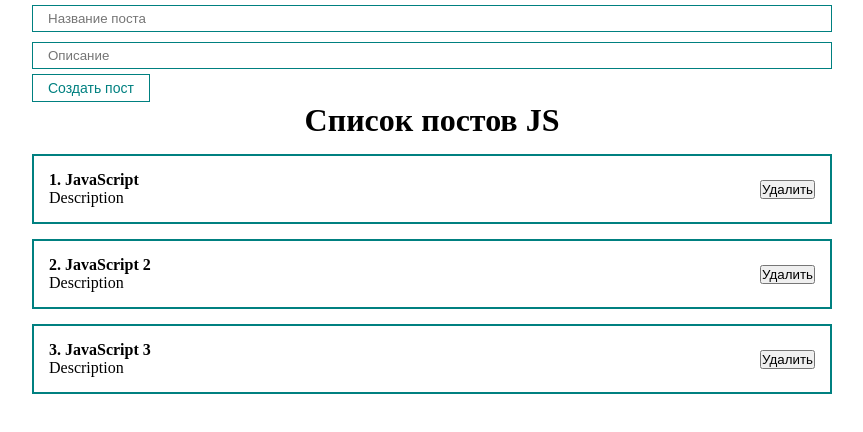
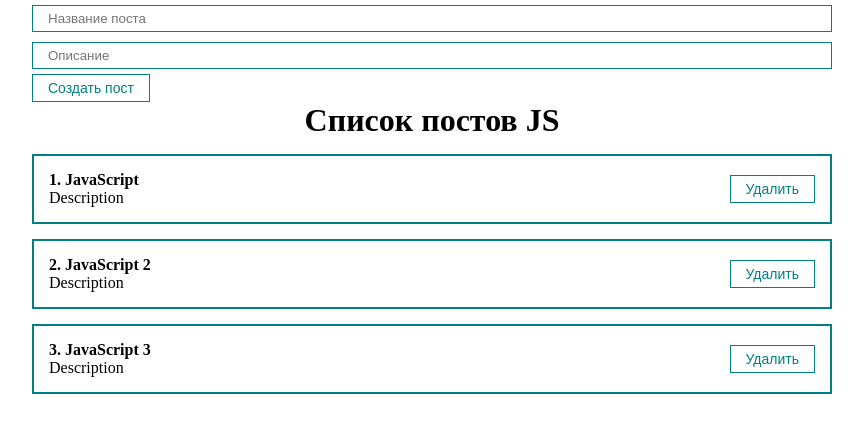
Before and after one commit to valeryaosta/posts-lists-fundamentals, a React (Create React App) app: page / in a window 1280 px wide. Shown: the top 432 px of the page, without its empty margins (208-1071 px from the left). Built offline with nearby package versions, Linux system fonts and the light colour scheme.

Commit message:
postForm/postList,condition,refactor

```diff
--- a/src/App.js
+++ b/src/App.js
@@ -1,8 +1,7 @@
-import React, {useRef, useState} from "react";
+import React, {useState} from "react";
 import "./styles/App.css";
-import PostList from "./components/PostList";
-import MyButton from "./components/UI/button/MyButton";
-import MyInput from "./components/UI/input/MyInput";
+import PostList from "./components/UI/PostList";
+import PostForm from "./components/UI/PostForm";
 
 
 function App() {
@@ -13,33 +12,21 @@ function App() {
         {id: 3, title: 'JavaScript 3', body: 'Description'}
     ]);
 
-    const [post, setPost] = useState({title: '', body: ''});
-
-    const addNewPost = (e) => {
-        e.preventDefault();
-        setPosts([...posts, {...post, id: Date.now()}]);
-        setPost({title: '', body: ''});
+    const createPost = (newPost) => {
+        setPosts([...posts, newPost])
     };
 
+    const removePost = (post) => {
+        setPosts(posts.filter(p => p.id !== post.id))
+    };
 
     return (
         <div className="App">
-            <form>
-                <MyInput value={post.title}
-                         onChange={e => setPost({...post, title: e.target.value})}
-                         type="text"
-                         placeholder="Название поста"
-                />
-                <MyInput
-                    value={post.body}
-                    onChange={e => setPost({...post, body: e.target.value})}
-                    type="text"
-                    placeholder="Описание"
-                />
-                <MyButton onClick={addNewPost}>Создать пост</MyButton>
-            </form>
-
-            <PostList posts={posts} title={'Список постов JS'}/>
+            <PostForm create={createPost}/>
+            {posts.length !== 0
+                ? <PostList posts={posts} title={'Список постов JS'} remove={removePost}/>
+                : <h1 style={{textAlign: 'center'}}>Посты не найдены</h1>
+            }
         </div>
     );
 }
--- /dev/null
+++ b/src/components/UI/PostForm.jsx
@@ -0,0 +1,37 @@
+import React, {useState} from 'react';
+import MyInput from "./input/MyInput";
+import MyButton from "./button/MyButton";
+
+const PostForm = ({create}) => {
+
+    const addNewPost = (e) => {
+
+        e.preventDefault();
+        const newPost = {
+            ...post, id: Date.now()
+        }
+        create(newPost);
+        setPost({title: '', body: ''});
+    };
+
+    const [post, setPost] = useState({title: '', body: ''});
+
+    return (
+        <form>
+            <MyInput value={post.title}
+                     onChange={e => setPost({...post, title: e.target.value})}
+                     type="text"
+                     placeholder="Название поста"
+            />
+            <MyInput
+                value={post.body}
+                onChange={e => setPost({...post, body: e.target.value})}
+                type="text"
+                placeholder="Описание"
+            />
+            <MyButton onClick={addNewPost}>Создать пост</MyButton>
+        </form>
+    );
+};
+
+export default PostForm;
--- a/src/components/PostItem.jsx
+++ b/src/components/UI/PostItem.jsx
@@ -1,4 +1,5 @@
 import React from 'react';
+import MyButton from "./button/MyButton";
 
 const PostItem = (props) => {
 
@@ -12,7 +13,7 @@ const PostItem = (props) => {
                 </div>
             </div>
             <div className="post__btns">
-                <button>Удалить</button>
+                <MyButton onClick={() => props.remove(props.post)}>Удалить</MyButton>
             </div>
         </div>
 
--- a/src/components/PostList.jsx
+++ b/src/components/UI/PostList.jsx
@@ -1,14 +1,14 @@
 import React from 'react';
 import PostItem from "./PostItem";
 
-const PostList = ({posts, title}) => {
+const PostList = ({posts, title, remove}) => {
     return (
         <div>
             <h1 style={{textAlign: 'center'}}>
                 {title}
             </h1>
             {posts.map((post, index) =>
-                <PostItem number={index + 1} post={post} key={post.id}/>
+                <PostItem remove={remove} number={index + 1} post={post} key={post.id}/>
             )}
         </div>
     );
```
Also changed, not shown: src/components/UI/ClassCounter.jsx (renamed from src/components/ClassCounter.jsx), src/components/UI/Counter.jsx (renamed from src/components/Counter.jsx), 1 other file (tests, documents, lock files or other folders).
